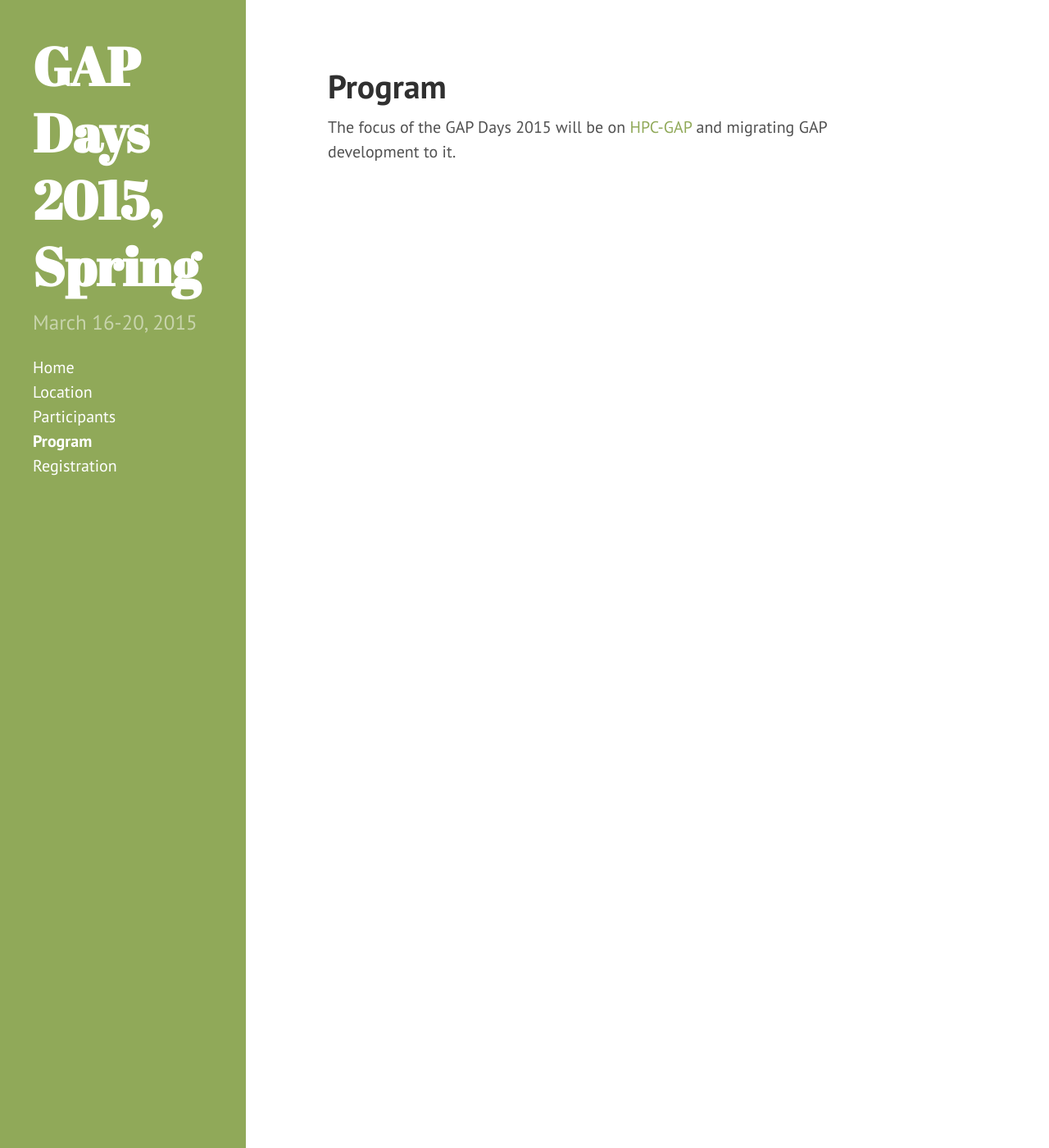
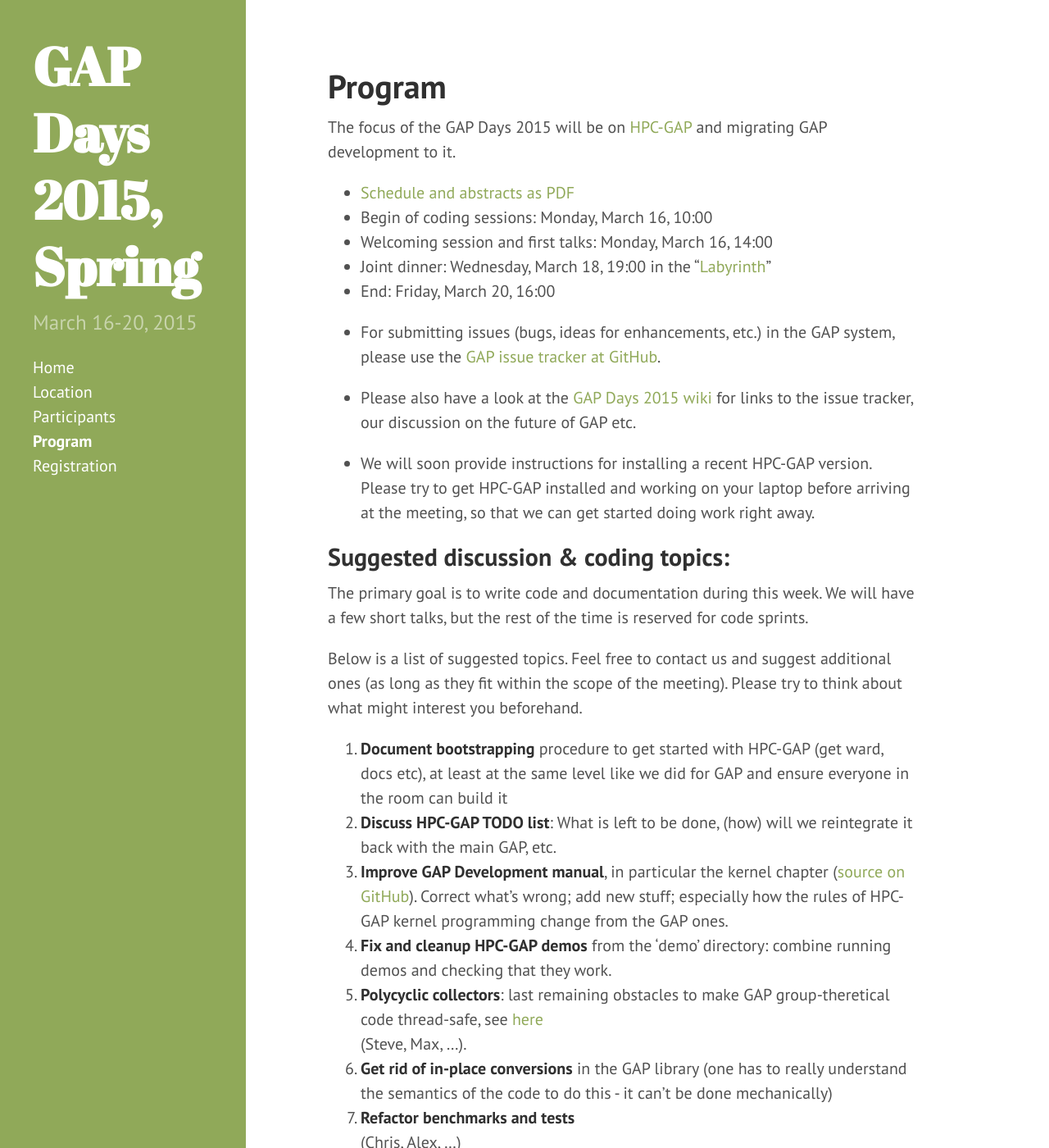
Before and after one commit to gapdays/gapdays2015-spring, a Jekyll site: the page built from program.md, in a window 1280 px wide and 1400 px high. Shown: the whole window at 82% size. Built offline with Jekyll 4.4.1, drawn with Linux system fonts in a browser that asks for light colours; Markdown is read by kramdown in place of the engine named in the settings; some of the changed text lies outside the part shown.

Commit message:
Update program page

```diff
--- a/program.md
+++ b/program.md
@@ -7,21 +7,57 @@ The focus of the GAP Days 2015 will be on [HPC-GAP](http://www-circa.mcs.st-and.
 and migrating GAP development to it.
 
 
-{% comment %}
-* [Schedule and abstracts as PDF]{{ site.baseurl }}/program.pdf)
+*  [Schedule and abstracts as PDF]({{ site.baseurl }}/program.pdf)
   * Begin of coding sessions: Monday, March 16, 10:00
   * Welcoming session and first talks: Monday, March 16, 14:00
-  * Joint dinner: Wednesday, August 27, 19:00 in the "[Labyrinth](http://www.labyrinthaachen.de)"
+  * Joint dinner: Wednesday, March 18, 19:00 in the "[Labyrinth](http://www.labyrinthaachen.de)"
   * End: Friday, March 20, 16:00
 
 * For submitting issues (bugs, ideas for enhancements, etc.) in the GAP system, please use the
-[GAP issue tracker at BitBucket](https://bitbucket.org/gap-system/gap/issues).
+[GAP issue tracker at GitHub](https://github.com/gap-system/gap/issues).
 
-* Please also have a look at the [GAP Days 2014 wiki](https://github.com/gap-system/gapdays2014/wiki)
+* Please also have a look at the [GAP Days 2015 wiki](https://github.com/gapdays/gapdays2015-spring/wiki)
 for links to the issue tracker, our discussion on the future of GAP etc.
 
+* We will soon provide instructions for installing a recent HPC-GAP
+version. Please try to get HPC-GAP installed and working on your laptop
+before arriving at the meeting, so that we can get started doing work
+right away.
 
 ## Suggested discussion & coding topics:
+
+The primary goal is to write code and documentation during this week.
+We will have a few short talks, but the rest of the time is reserved
+for code sprints.
+
+Below is a list of suggested topics. Feel free to contact us and
+suggest additional ones (as long as they fit within the scope of the meeting).
+Please try to think about what might interest you beforehand.
+
+
+1. **Document bootstrapping** procedure to get started with HPC-GAP (get ward, docs etc), at least at the same level like we did for GAP and ensure everyone in the room can build it
+1. **Discuss HPC-GAP TODO list**: What is left to be done, (how) will we reintegrate
+it back with the main GAP, etc.
+1. **Improve GAP Development manual**, in particular the kernel chapter ([source on GitHub](https://github.com/gap-system/gap-distribution/blob/master/doc/dev/kernel.xml)). Correct what's wrong; add new stuff; especially how the rules of HPC-GAP kernel programming change from the GAP ones.
+1. **Fix and cleanup HPC-GAP demos** from the 'demo' directory: combine running demos and checking that they work.
+1. **Polycyclic collectors**: last remaining obstacles to make GAP group-theretical code thread-safe, see [here](http://tracker.gap-system.org/issues/325)
+   <br>(Steve, Max, ...).
+1. **Get rid of in-place conversions** in the GAP library (one has to really understand the semantics of the code to do this - it can't be done mechanically)
+1. **Refactor benchmarks and tests**
+   <br>(Chris, Alex, ...)
+1. **Discuss package distribution**, calls of LoadPackage in the GAP library etc.
+1. **Cleanup 'dev' directory** (parts may go into the 'gap-distribution' repository).
+1. **[Data structures package](https://bitbucket.org/gap-system/datastructures)**
+   <br>(Markus, Chris, Max, ...)
+1. **Migrate your package(s)** to work with or even benefit from HPC-GAP
+
+
+
+
+
+{% comment %}
+
+
 
 1. Work on a beta release of [HPC-GAP](http://www-circa.mcs.st-and.ac.uk/hpcgap.php)
    * Stabilize the single threaded mode
```
